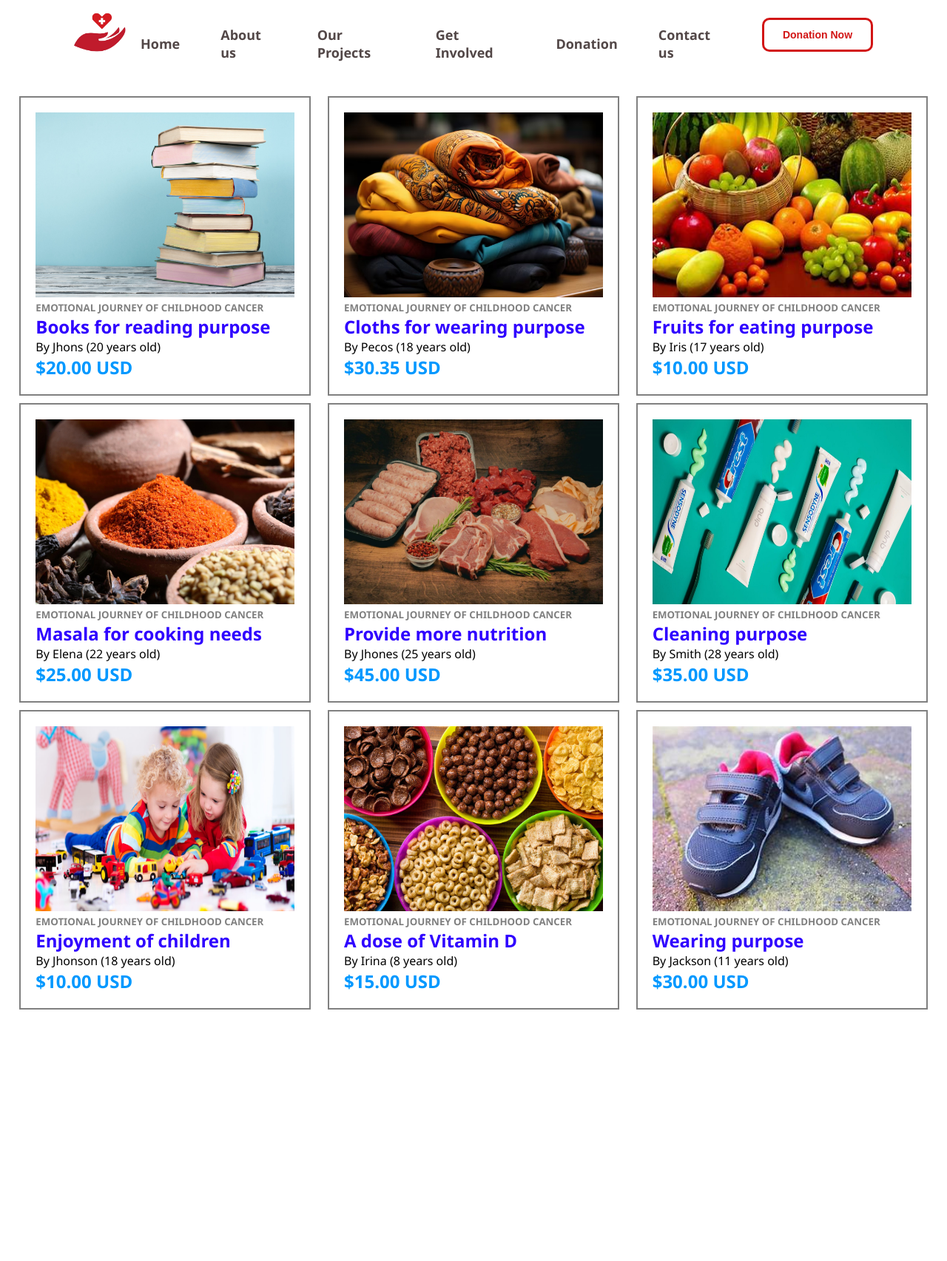
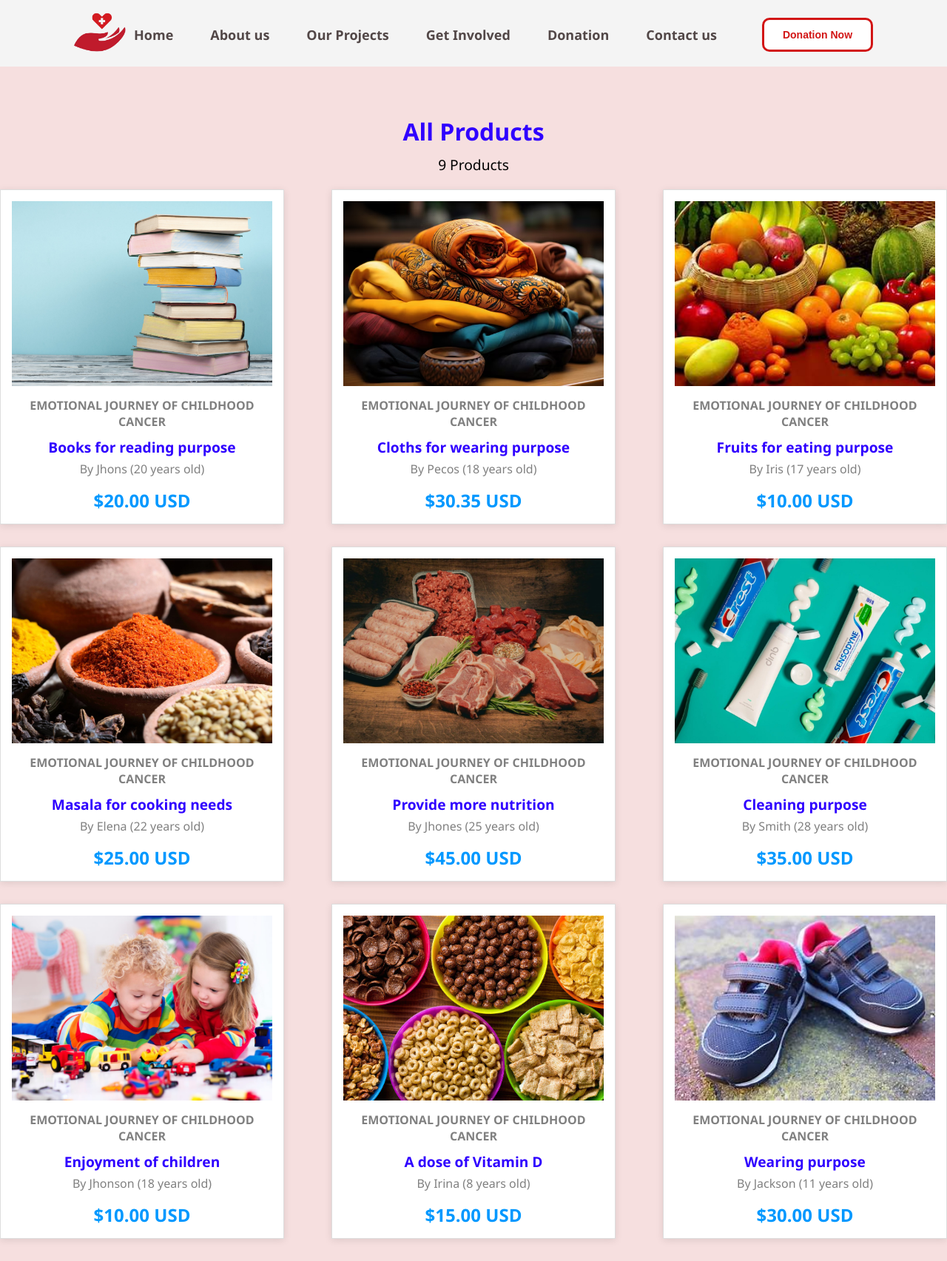
Before and after one commit to Haseeb7689/Donation-App, a PHP site: page /jazzcash_part_2/shopping-page/shopping_page.php in a window 1280 px wide. Shown: the whole page at 74% size. Before the commit the page ends 1385 px from the top, so only its background shows below. Run offline with PHP 8.4, Linux system fonts and the light colour scheme.

```diff
--- a/index.php
+++ b/index.php
@@ -309,7 +309,7 @@ require 'navigation.php';
             lasting change. Thank you for making a difference
           </p>
           <button>Donate</button>
-          <button>Supplies</button>
+          <button><a href="Shop.php">Supplies</a></button>
         </div>
         <div class="Donation-image">
           <img src="img/donation.jpg" alt="" />
--- a/shopping-page/shop-nav.css
+++ b/shopping-page/shop-nav.css
@@ -97,13 +97,13 @@ body {
   color: white;
   box-shadow: 0px 0px 10px rgba(0, 0, 0, 0.5);
 }
-
+/*
 main {
   display: flex;
   justify-content: space-between;
   background-color: #f6dfdf;
   height: 100vh;
-}
+} */
 
 .content {
   margin: 80px 0px 0px 100px;
--- a/shopping-page/shopping_page.css
+++ b/shopping-page/shopping_page.css
@@ -1,178 +1,85 @@
 * {
-  margin: 0px;
-  padding: 0px;
+  margin: 0;
+  padding: 0;
   box-sizing: border-box;
 }
-html {
-  scroll-behavior: smooth;
-}
+
 body {
   font-family: "Segoe UI", Tahoma, Geneva, Verdana, sans-serif;
-}
-.top-heading h3 {
-  background-color: #2f00ff;
-  color: white;
-  padding: 10px;
-  justify-content: center;
-  align-items: center;
-  display: flex;
-  border-bottom: 1px solid white;
+  background-color: #f4f4f4;
 }
 
 header {
   background-color: #2f00ff;
+  padding: 15px 20px;
+}
+main {
+  display: flex;
+  justify-content: center;
+  background-color: #f6dfdf;
+  /* height: 100vh; */
+}
+.page-title {
+  text-align: center;
+  color: #2f00ff;
+  font-size: 2rem;
+  margin-bottom: 10px;
+}
+
+.product-count {
+  text-align: center;
+  font-size: 1.2rem;
+  margin-bottom: 20px;
+}
+
+.product-row {
   display: flex;
   justify-content: space-between;
-  position: sticky;
-  top: 0px;
+  gap: 20px;
+  margin-bottom: 30px;
 }
 
-.header-left {
-  display: flex;
-  align-items: center;
-  margin: 10px 0px 0px 20px;
-  gap: 15px;
-}
-.humburger img {
-  width: 20px;
-  height: 20px;
-}
-/* .logo img {
-  width: 45px;
-  height: 45px;
-} */
-.search-bar {
-  display: flex;
-  align-items: center;
+.card {
+  background-color: white;
+  padding: 15px;
+  border: 1px solid #ddd;
+  box-shadow: 0 2px 10px rgba(0, 0, 0, 0.1);
+  text-align: center;
+  width: 30%;
+  transition: transform 0.3s ease, box-shadow 0.3s ease;
+  cursor: pointer;
 }
 
-.search-bar input {
-  padding: 10px;
-  width: 20rem;
-  height: 3rem;
-  border-radius: 5px;
-  border: none;
-  outline: none;
+.card:hover {
+  transform: translateY(-5px);
+  box-shadow: 0 5px 15px rgba(0, 0, 0, 0.2);
 }
 
-.search-icon {
-  background-color: #0098ff;
-  padding: 12px 15px 12px 15px;
-  border-radius: 0px 5px 5px 0px;
-  position: relative;
-  right: 10px;
-}
-.search-icon img {
-  height: 20px;
-  width: 20px;
+.card img {
+  width: 100%;
+  height: 250px;
+  object-fit: cover;
 }
 
-.header-right {
-  display: flex;
-  align-items: center;
+.card-subtitle {
+  color: grey;
+  font-size: 1rem;
+  margin: 10px 0;
 }
 
-.header-right img {
-  width: 20px;
-  height: 20px;
-  margin: 0px 20px 0px 0px;
-}
-.header-right img:nth-child(2) {
-  width: 25px;
-  height: 25px;
+.card-title {
+  font-size: 1.2rem;
+  color: #2f00ff;
+  margin: 5px 0;
 }
 
-.header-right p {
-  position: relative;
-  background-color: #0098ff;
-  color: white;
-  right: 27px;
-  bottom: 10px;
-  font-size: 15px;
-  text-align: center;
-  border-radius: 50%;
-  width: 20px;
-  height: 20px;
-  line-height: 19px;
+.card-author {
+  color: grey;
+  font-size: 1rem;
 }
 
-main {
-  background-color: rgb(238, 238, 238);
-  padding-top: 20px;
+.card-price {
+  font-size: 1.5rem;
+  color: #0098ff;
+  margin-top: 15px;
 }
-.box {
-  background-color: rgb(255, 255, 255);
-  margin: 20px;
-  padding-top: 25px;
-}
-
-ul {
-  display: flex;
-  gap: 5px;
-  margin-left: 20px;
-  color: grey;
-}
-ul li {
-  list-style: none;
-}
-.products {
-  margin: 20px;
-  background-color: white;
-  padding-top: 20px;
-}
-
-.top {
-  margin: 0px 0px 20px 20px;
-}
-
-.settings {
-  display: flex;
-  justify-content: space-between;
-  margin: 20px;
-}
-
-.filter {
-  display: flex;
-  align-items: center;
-}
-
-.filter img {
-  width: 30px;
-  height: 30px;
-}
-
-.sort {
-  display: flex;
-  align-items: center;
-  gap: 10px;
-}
-.sort img {
-  width: 15px;
-  height: 15px;
-}
-.view {
-  display: flex;
-  gap: 10px;
-  align-items: center;
-}
-.view img {
-  width: 30px;
-  height: 30px;
-}
-
-.products {
-  display: grid;
-  grid-template-columns: repeat(3, 1fr);
-  justify-items: center;
-  gap: 10px;
-}
-
-.card1 {
-  padding: 20px;
-  border: 2px solid grey;
-}
-
-.card1 img {
-  width: 350px;
-  height: 250px;
-}
--- a/shopping-page/shopping_page.php
+++ b/shopping-page/shopping_page.php
@@ -1,7 +1,4 @@
-<?php
-require 'shop-nav.php';
-?>
-
+<?php require 'shop-nav.php'; ?>
 
 
 <!DOCTYPE html>
@@ -9,125 +6,91 @@ require 'shop-nav.php';
   <head>
     <meta charset="UTF-8" />
     <meta name="viewport" content="width=device-width, initial-scale=1.0" />
+    <title>Products</title>
+    <link rel="stylesheet" href="shopping_page.css" />
+  </head>
 
-    <link rel="stylesheet" href="shopping_page.css" />
-    <title>Products</title>
-  </head>
   <body>
-    <!-- <div class="top-heading"><h3>A GIFT FOR LIFE</h3></div>
-    <header>
-      <div class="header-left">
-        <div class="humburger">
-          <img src="./shopping_images/humburger.svg" alt="" />
-        </div>
-        <div class="logo">
-          <img src="img/logo.png" alt="LOGO" />
-        </div>
-      </div>
-      <div class="search-bar">
-        <input type="text" placeholder="Search..." />
-        <div class="search-icon">
-          <img src="./shopping_images/search.svg" alt="" />
-        </div>
-      </div>
 
-      <div class="header-right">
-        <img src="./shopping_images/logo.png" alt="" />
-        <img src="./shopping_images/cart.svg" alt="" />
-        <p>0</p>
-      </div>
-    </header>
+
     <main>
-      <ul>
-        <li>Home ></li>
-        <li>All products</li>
-      </ul>
       <div class="box">
-        <div class="top">
-          <h1 style="color: #2f00ff">All products</h1>
-          <p>9 products</p>
-        </div>
-        <hr />
-        <div class="settings">
-          <div class="filter">
-            <img src="./shopping_images/filter.svg" alt="" />
-            <span>Filter</span>
+      <br><br><br>
+        <h1 class="page-title">All Products</h1>
+        <p class="product-count">9 Products</p>
+
+        <div class="product-row">
+          <!-- Start of the first row -->
+          <div class="card" name="card">
+            <img src="shopping_images/books.jpg" alt="Book Image" />
+            <h5 class="card-subtitle">EMOTIONAL JOURNEY OF CHILDHOOD CANCER</h5>
+            <h2 class="card-title" value="Books for reading purpose">Books for reading purpose</h2>
+            <span class="card-author" value="By Jhons">By Jhons (20 years old)</span>
+            <h2 class="card-price" value="20.00">$20.00 USD</h2>
           </div>
-          <div class="sort">
-            <span>Sort by: Alphabetically. A-Z</span>
-            <img src="./shopping_images/downward.svg" alt="" />
+          <div class="card" name="card1">
+            <img src="shopping_images/cloths.avif" alt="Cloths Image" />
+            <h5 class="card-subtitle">EMOTIONAL JOURNEY OF CHILDHOOD CANCER</h5>
+            <h2 class="card-title"  value="Cloths for wearing purpose">Cloths for wearing purpose</h2>
+            <span class="card-author" value="By Pecos">By Pecos (18 years old)</span>
+            <h2 class="card-price" value="30.35">$30.35 USD</h2>
           </div>
-          <div class="view">
-            <span>View</span>
-            <img src="./shopping_images/apps.svg" alt="" />
-            <img src="./shopping_images/list.svg" alt="" />
+          <div class="card" name="card2">
+            <img src="shopping_images/fruits.jpg" alt="Fruits Image" />
+            <h5 class="card-subtitle">EMOTIONAL JOURNEY OF CHILDHOOD CANCER</h5>
+            <h2 class="card-title" name="Fruits for eating purpose">Fruits for eating purpose</h2>
+            <span class="card-author" value="By Iris">By Iris (17 years old)</span>
+            <h2 class="card-price" value="10">$10.00 USD</h2>
           </div>
         </div>
-        <hr /> -->
 
-        <div class="products">
-          <div class="card1">
-            <img src="shopping_images/books.jpg" alt="" />
-            <h5 style="color: grey">EMOTIONAL JOURNEY OF CHILDHOOD CANCER</h5>
-            <h2 style="color: #2f00ff">Books for reading purpose</h2>
-            <span>By Jhons (20 years old)</span>
-            <h2 style="color: #0098ff">$20.00 USD</h2>
+        <div class="product-row">
+          <!-- Start of the second row -->
+          <div class="card" name="card3">
+            <img src="shopping_images/masala.jpg" alt="Masala Image" />
+            <h5 class="card-subtitle">EMOTIONAL JOURNEY OF CHILDHOOD CANCER</h5>
+            <h2 class="card-title" value="Masala for cooking needs">Masala for cooking needs</h2>
+            <span class="card-author" value="By Elena">By Elena (22 years old)</span>
+            <h2 class="card-price" value="25">$25.00 USD</h2>
           </div>
-          <div class="card1">
-            <img src="shopping_images/cloths.avif" alt="" />
-            <h5 style="color: grey">EMOTIONAL JOURNEY OF CHILDHOOD CANCER</h5>
-            <h2 style="color: #2f00ff">Cloths for wearing purpose</h2>
-            <span>By Pecos (18 years old)</span>
-            <h2 style="color: #0098ff">$30.35 USD</h2>
+          <div class="card" name="card4">
+            <img src="shopping_images/meat.webp" alt="Meat Image" />
+            <h5 class="card-subtitle">EMOTIONAL JOURNEY OF CHILDHOOD CANCER</h5>
+            <h2 class="card-title" value="Provide more nutrition">Provide more nutrition</h2>
+            <span class="card-author" value="By Jhones">By Jhones (25 years old)</span>
+            <h2 class="card-price " value="45">$45.00 USD</h2>
           </div>
-          <div class="card1">
-            <img src="shopping_images/fruits.jpg" alt="" />
-            <h5 style="color: grey">EMOTIONAL JOURNEY OF CHILDHOOD CANCER</h5>
-            <h2 style="color: #2f00ff">Fruits for eating purpose</h2>
-            <span>By Iris (17 years old)</span>
-            <h2 style="color: #0098ff">$10.00 USD</h2>
+          <div class="card" name="card5">
+            <img src="shopping_images/toothpaste.jpg" alt="Toothpaste Image" />
+            <h5 class="card-subtitle">EMOTIONAL JOURNEY OF CHILDHOOD CANCER</h5>
+            <h2 class="card-title" name="Cleaning purpose">Cleaning purpose</h2>
+            <span class="card-author" value="By Smith">By Smith (28 years old)</span>
+            <h2 class="card-price" value="35">$35.00 USD</h2>
           </div>
-          <div class="card1">
-            <img src="shopping_images/masala.jpg" alt="" />
-            <h5 style="color: grey">EMOTIONAL JOURNEY OF CHILDHOOD CANCER</h5>
-            <h2 style="color: #2f00ff">Masala for cooking needs</h2>
-            <span>By Elena (22 years old)</span>
-            <h2 style="color: #0098ff">$25.00 USD</h2>
+        </div>
+
+        <div class="product-row">
+          <!-- Start of the third row -->
+          <div class="card" name="card6">
+            <img src="shopping_images/toys.avif" alt="Toys Image" />
+            <h5 class="card-subtitle">EMOTIONAL JOURNEY OF CHILDHOOD CANCER</h5>
+            <h2 class="card-title" value="Enjoyment of children">Enjoyment of children</h2>
+            <span class="card-author" value="By Jhonson">By Jhonson (18 years old)</span>
+            <h2 class="card-price" value="10">$10.00 USD</h2>
           </div>
-          <div class="card1">
-            <img src="shopping_images/meat.webp" alt="" />
-            <h5 style="color: grey">EMOTIONAL JOURNEY OF CHILDHOOD CANCER</h5>
-            <h2 style="color: #2f00ff">Provide more nutrition</h2>
-            <span>By Jhones (25 years old)</span>
-            <h2 style="color: #0098ff">$45.00 USD</h2>
+          <div class="card" name="card7">
+            <img src="shopping_images/cerels.jpg" alt="Cereals Image" />
+            <h5 class="card-subtitle" >EMOTIONAL JOURNEY OF CHILDHOOD CANCER</h5>
+            <h2 class="card-title" value="Vitamin D">A dose of Vitamin D</h2>
+            <span class="card-author" value="By Irina">By Irina (8 years old)</span>
+            <h2 class="card-price" value="15">$15.00 USD</h2>
           </div>
-          <div class="card1">
-            <img src="shopping_images/toothpaste.jpg" alt="" />
-            <h5 style="color: grey">EMOTIONAL JOURNEY OF CHILDHOOD CANCER</h5>
-            <h2 style="color: #2f00ff">Cleaning purpose</h2>
-            <span>By Smith (28 years old)</span>
-            <h2 style="color: #0098ff">$35.00 USD</h2>
-          </div>
-          <div class="card1">
-            <img src="shopping_images/toys.avif" alt="" />
-            <h5 style="color: grey">EMOTIONAL JOURNEY OF CHILDHOOD CANCER</h5>
-            <h2 style="color: #2f00ff">Enjoyment of children</h2>
-            <span>By Jhonson (18 years old)</span>
-            <h2 style="color: #0098ff">$10.00 USD</h2>
-          </div>
-          <div class="card1">
-            <img src="shopping_images/cerels.jpg" alt="" />
-            <h5 style="color: grey">EMOTIONAL JOURNEY OF CHILDHOOD CANCER</h5>
-            <h2 style="color: #2f00ff">A dose of Vitamin D</h2>
-            <span>By Irina (8 years old)</span>
-            <h2 style="color: #0098ff">$15.00 USD</h2>
-          </div>
-          <div class="card1">
-            <img src="shopping_images/shoes.jpg" alt="" />
-            <h5 style="color: grey">EMOTIONAL JOURNEY OF CHILDHOOD CANCER</h5>
-            <h2 style="color: #2f00ff">Wearing purpose</h2>
-            <span>By Jackson (11 years old)</span>
-            <h2 style="color: #0098ff">$30.00 USD</h2>
+          <div class="card" name="card8">
+            <img src="shopping_images/shoes.jpg" alt="Shoes Image" />
+            <h5 class="card-subtitle">EMOTIONAL JOURNEY OF CHILDHOOD CANCER</h5>
+            <h2 class="card-title" value="Wearing purpose">Wearing purpose</h2>
+            <span class="card-author" value="By Jackson">By Jackson (11 years old)</span>
+            <h2 class="card-price" value="30">$30.00 USD</h2>
           </div>
         </div>
       </div>
```
Also changed, not shown: Shop.php (+123 -16 lines), style.css (+7 -0 lines).
